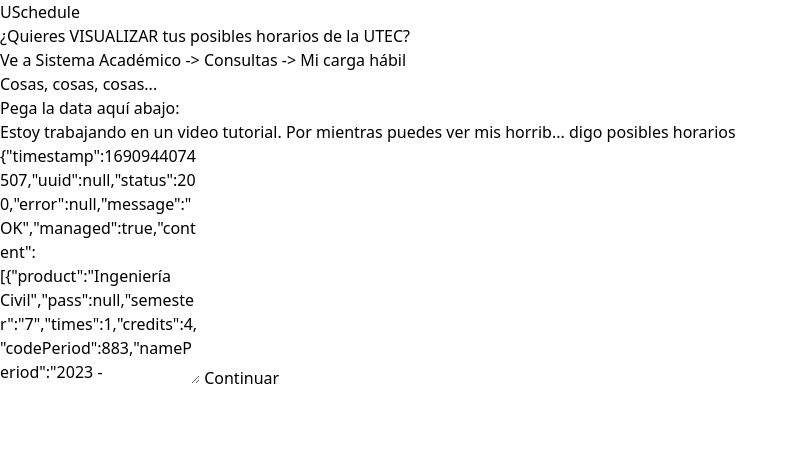
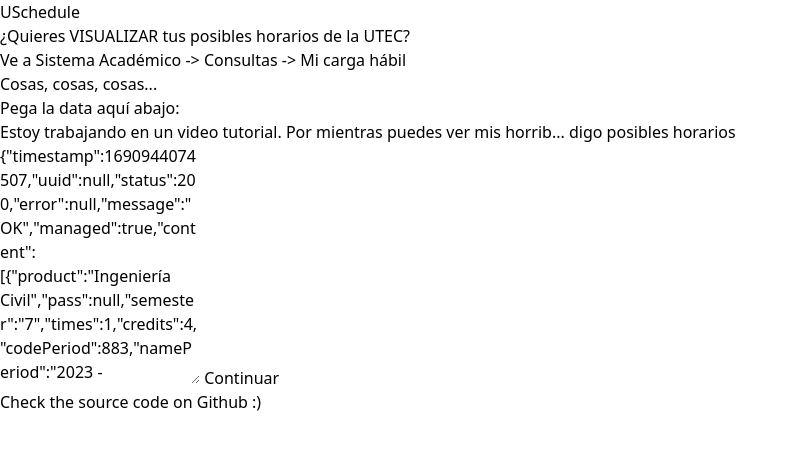
Before and after one commit to cuevantn/uschedule, a SvelteKit app: page / in a window 1280 px wide. Shown: the top 450 px of the page, without its empty margins (0-798 px from the left). Built offline with nearby package versions, Linux system fonts and the light colour scheme.

Commit message:
feat: github link

```diff
--- a/src/routes/+page.svelte
+++ b/src/routes/+page.svelte
@@ -39,7 +39,7 @@
 	}
 </script>
 
-<div class="container mx-auto my-16">
+<div class="relative container mx-auto py-16 min-h-screen">
 	<h1 class="text-center text-3xl mb-4 font-black">USchedule</h1>
 
 	{#if courses}
@@ -69,4 +69,9 @@
 			<button class="bg-green-500 w-full h-12" type="submit">Continuar</button>
 		</form>
 	{/if}
+
+	<a
+		class="text-gray-600 absolute bottom-8 left-1/2 transform -translate-x-1/2"
+		href="https://github.com/cuevantn/uschedule">Check the source code on Github :)</a
+	>
 </div>
```
